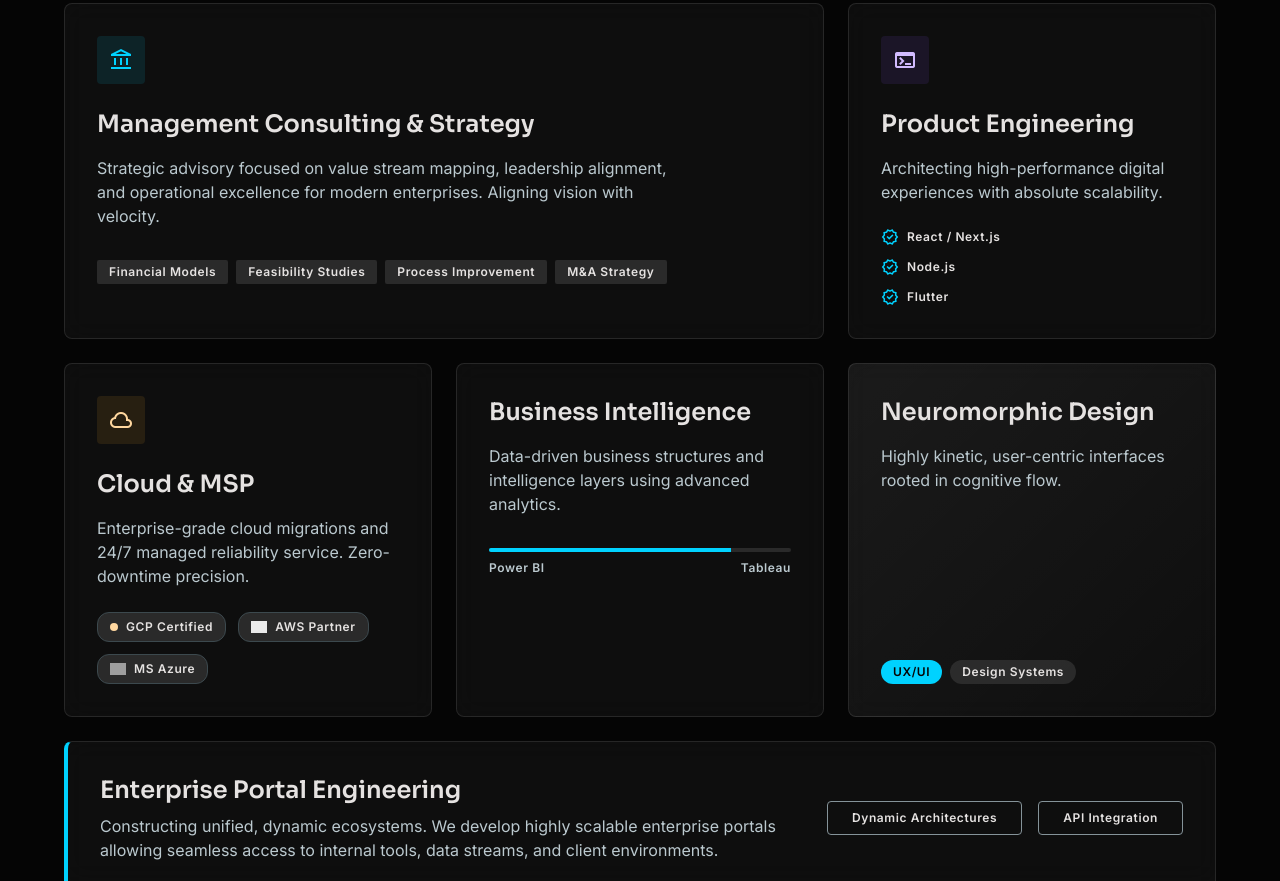
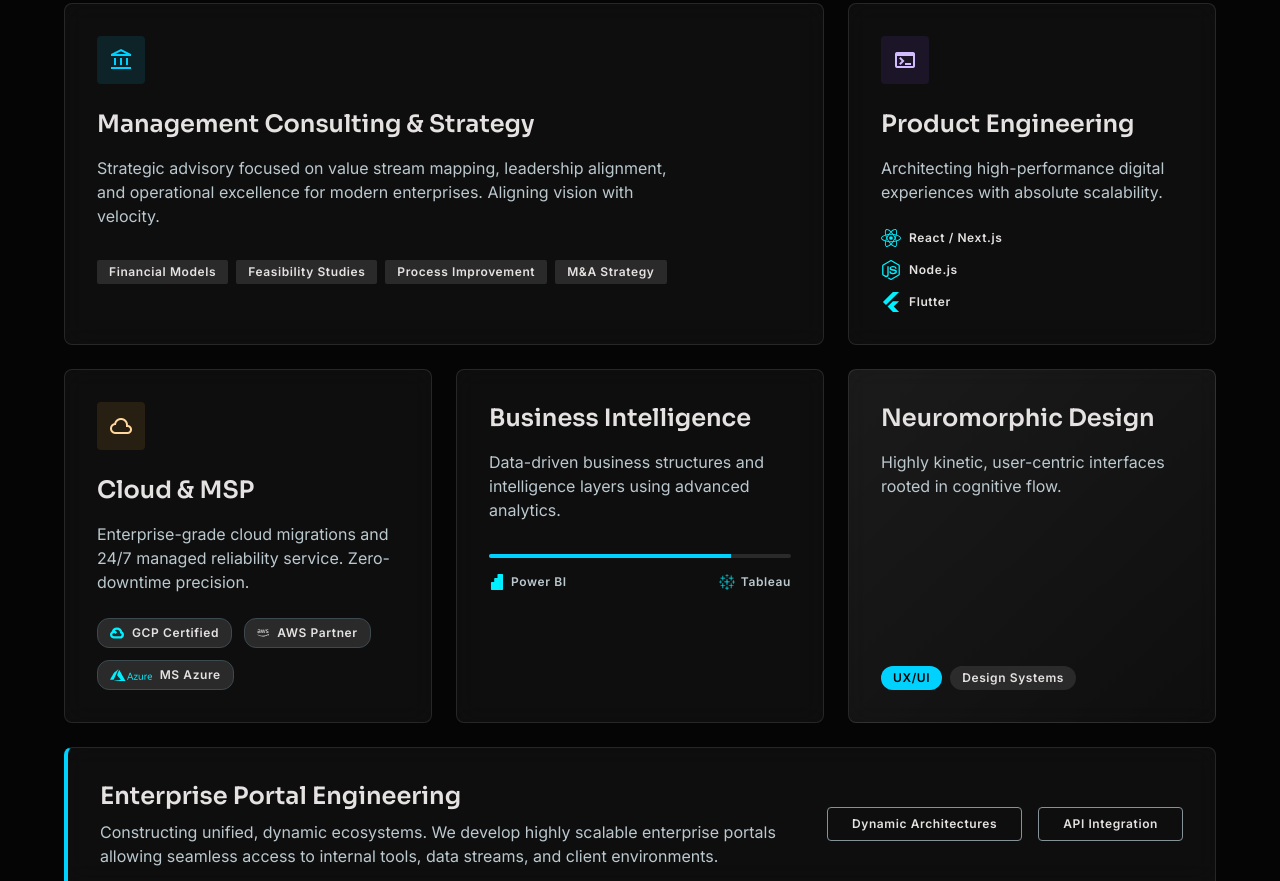
Before and after one commit to AkhilMangalan/holdings_web, a plain HTML site: page index.html in a window 1280 px wide. Shown: the part 1053-1934 px from the top of the page. Drawn offline with nearby package versions, Linux system fonts and the light colour scheme; grey boxes are pictures that could not be loaded.

Commit message:
Update cards to use local SVG icons from assets/icons

```diff
--- a/index.html
+++ b/index.html
@@ -324,15 +324,15 @@
                     </div>
                     <div class="space-y-3">
                         <div class="flex items-center gap-2 text-on-surface">
-                            <span class="material-symbols-outlined text-electric-blue text-[18px]">verified</span>
+                            <img src="assets/icons/react.svg" alt="React" class="h-5 w-5" />
                             <span class="text-label-sm font-label-sm">React / Next.js</span>
                         </div>
                         <div class="flex items-center gap-2 text-on-surface">
-                            <span class="material-symbols-outlined text-electric-blue text-[18px]">verified</span>
+                            <img src="assets/icons/nodejs.svg" alt="Node.js" class="h-5 w-5" />
                             <span class="text-label-sm font-label-sm">Node.js</span>
                         </div>
                         <div class="flex items-center gap-2 text-on-surface">
-                            <span class="material-symbols-outlined text-electric-blue text-[18px]">verified</span>
+                            <img src="assets/icons/flutter.svg" alt="Flutter" class="h-5 w-5" />
                             <span class="text-label-sm font-label-sm">Flutter</span>
                         </div>
                     </div>
@@ -348,15 +348,15 @@
                     <div class="flex flex-wrap gap-3">
                         <span
                             class="inline-flex items-center gap-2 px-3 py-1.5 bg-surface-container-high rounded-full border border-outline-variant text-label-sm font-label-sm">
-                            <span class="w-2 h-2 rounded-full bg-tertiary"></span> GCP Certified
+                            <img src="assets/icons/gcp.svg" alt="GCP" class="h-3.5 w-auto" /> GCP Certified
                         </span>
                         <span
                             class="inline-flex items-center gap-2 px-3 py-1.5 bg-surface-container-high rounded-full border border-outline-variant text-label-sm font-label-sm">
-                            <img src="https://upload.wikimedia.org/wikipedia/commons/9/93/Amazon_Web_Services_Logo.svg" alt="AWS" class="h-3 w-auto brightness-0 invert opacity-90" /> AWS Partner
+                            <img src="assets/icons/aws.svg" alt="AWS" class="h-3 w-auto brightness-0 invert opacity-90" /> AWS Partner
                         </span>
                         <span
                             class="inline-flex items-center gap-2 px-3 py-1.5 bg-surface-container-high rounded-full border border-outline-variant text-label-sm font-label-sm">
-                            <img src="https://upload.wikimedia.org/wikipedia/commons/a/a8/Microsoft_Azure_Logo.svg" alt="Azure" class="h-3 w-auto" /> MS Azure
+                            <img src="assets/icons/azure.svg" alt="Azure" class="h-3 w-auto" /> MS Azure
                         </span>
                     </div>
                 </div>
@@ -370,9 +370,9 @@
                             <div class="h-full bg-electric-blue w-4/5 group-hover:w-full transition-all duration-700">
                             </div>
                         </div>
-                        <div class="flex justify-between text-label-sm font-label-sm text-on-surface-variant">
-                            <span>Power BI</span>
-                            <span>Tableau</span>
+                        <div class="flex justify-between text-label-sm font-label-sm text-on-surface-variant mt-2">
+                            <span class="flex items-center gap-1.5"><img src="assets/icons/power_bi.svg" class="h-4 w-4" alt="Power BI"/> Power BI</span>
+                            <span class="flex items-center gap-1.5"><img src="assets/icons/tableau.svg" class="h-4 w-4" alt="Tableau"/> Tableau</span>
                         </div>
                     </div>
                 </div>
```
